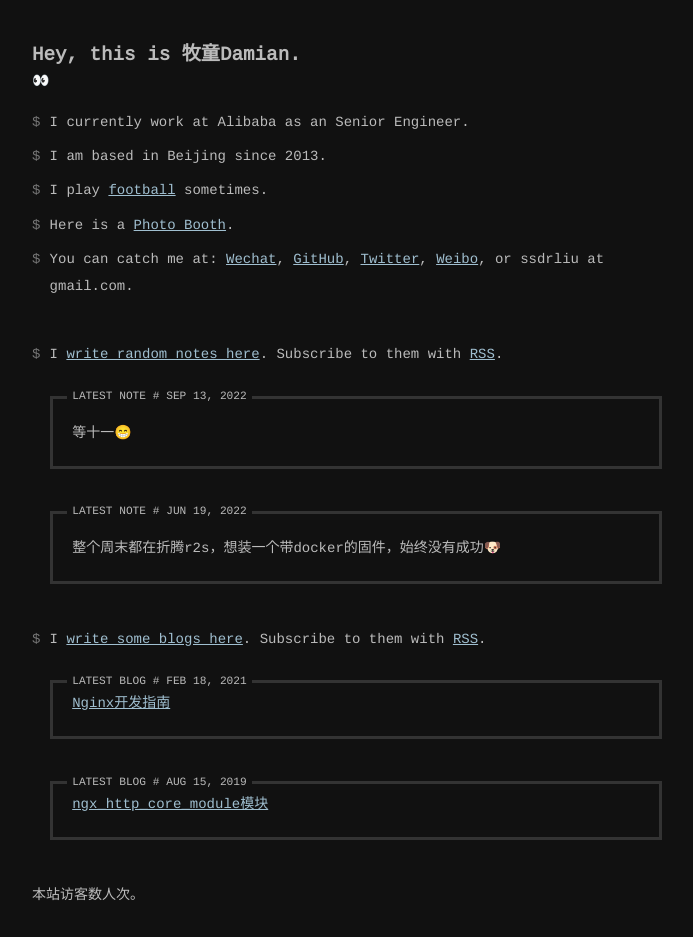
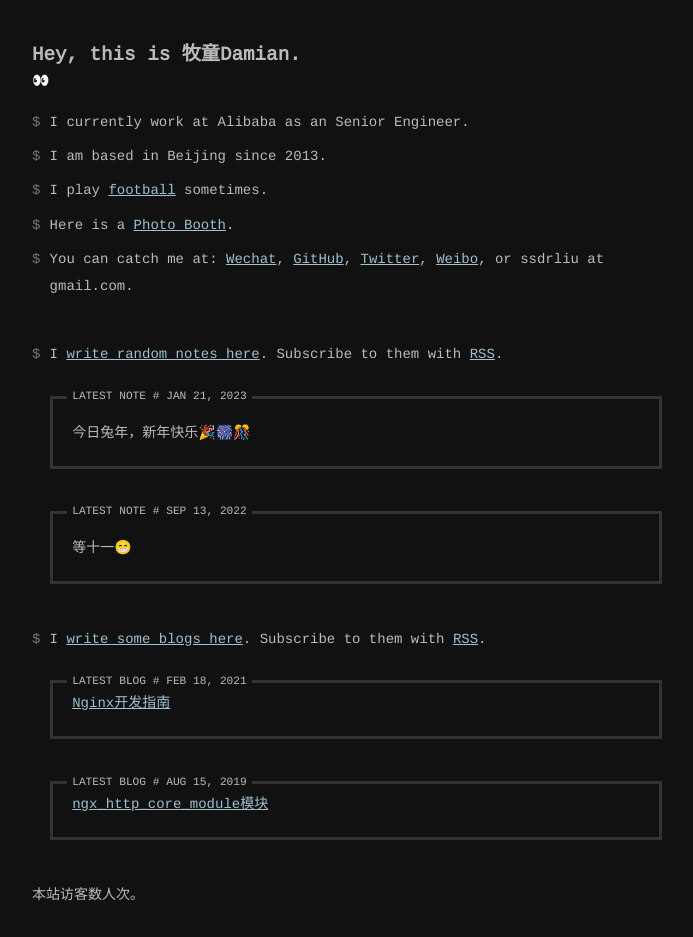
Before and after one commit to ssdr/site, a Jekyll site: the page built from index.html, in a window 1280 px wide. Shown: the whole page, without its empty margins (293-986 px from the left). Built offline with Jekyll 4.4.1, drawn with Linux system fonts in a browser that asks for light colours; comment, search, counter and statistics services are not loaded.

Commit message:
📝 Update an entry via micropub

```diff
--- a/_data/notes.yml
+++ b/_data/notes.yml
@@ -1,3 +1,7 @@
+- date: 2023/01/21 17:04
+  content: |
+    今日兔年，新年快乐🎉🎆🎊
+
 - date: 2022/09/13 02:11
   content: |
     等十一😁
```
